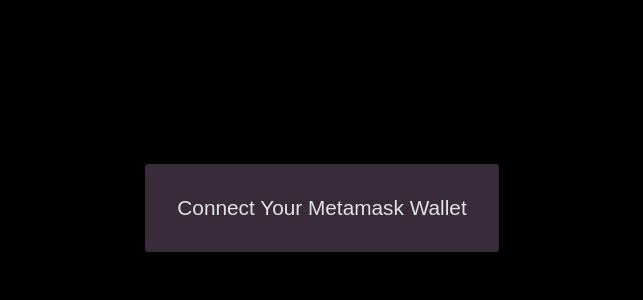
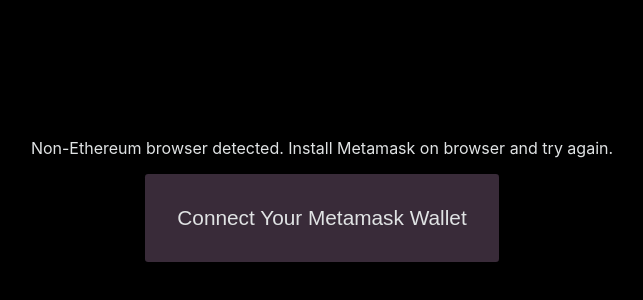
Before and after one commit to AnumQ/web3-connect-metamask, a React (Create React App) app: page / in a window 1280 px wide. Shown: the part 208-508 px from the top of the page, without its empty margins (318-961 px from the left). Built offline with nearby package versions, Linux system fonts and the light colour scheme.

Commit message:
Add error handling for non-ethereum browser detected.

```diff
--- a/src/App.js
+++ b/src/App.js
@@ -14,6 +14,10 @@
       // initialize web3
       const web3Instance = new Web3(window.ethereum);
       setWeb3(web3Instance);
+    } else {
+      setError(
+        "Non-Ethereum browser detected. Install Metamask on browser and try again."
+      );
     }
   }, []);
 
```
